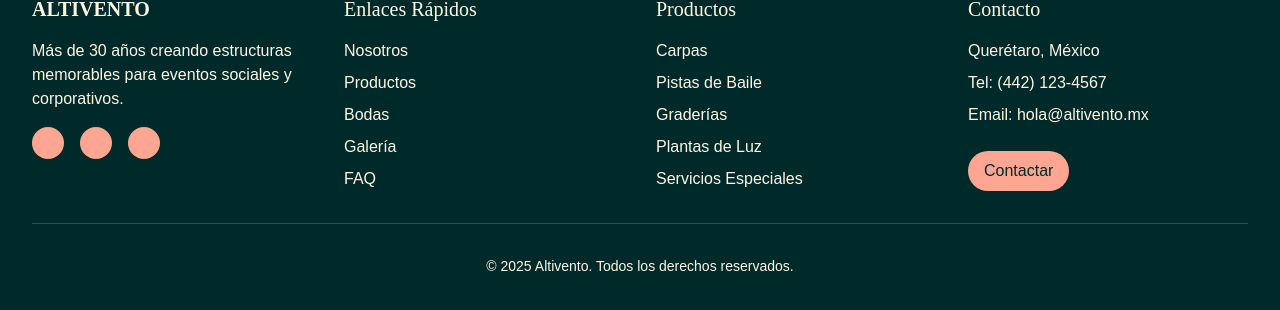
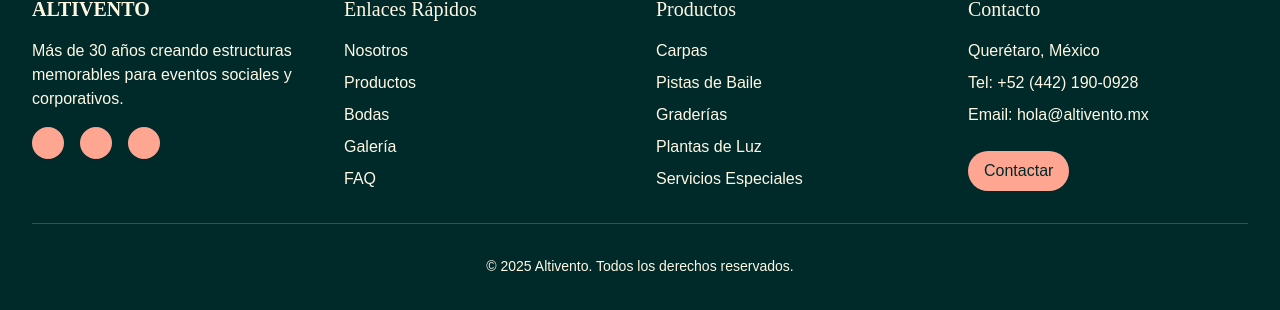
Before and after one commit to discofocx/symmetrical-invention, a Next.js app: page / in a window 1280 px wide. Shown: the part 4041-4351 px from the top of the page. Built offline with nearby package versions, Linux system fonts and the light colour scheme.

Commit message:
Implement site wide config

```diff
--- a/src/components/layout/Footer.tsx
+++ b/src/components/layout/Footer.tsx
@@ -1,6 +1,7 @@
 // src/components/layout/Footer.tsx
 import Link from 'next/link';
 import { slugify } from '@/lib/content/products';
+import { siteConfig } from '@/config/site';
 
 export const Footer = () => {
   const currentYear = new Date().getFullYear();
@@ -13,13 +14,25 @@
           <div>
             <h3 className="font-boska font-bold text-xl mb-4">ALTIVENTO</h3>
             <p className="mb-4">
-              Más de 30 años creando estructuras memorables para eventos sociales y corporativos.
+              {siteConfig.description}
             </p>
             <div className="flex space-x-4">
-              {/* Social media links would go here */}
-              <span className="w-8 h-8 bg-peach rounded-full"></span>
-              <span className="w-8 h-8 bg-peach rounded-full"></span>
-              <span className="w-8 h-8 bg-peach rounded-full"></span>
+              {/* Social media links */}
+              {siteConfig.social.facebook && (
+                <a href={siteConfig.social.facebook} target="_blank" rel="noopener noreferrer" className="w-8 h-8 bg-peach rounded-full flex items-center justify-center">
+                  <span className="sr-only">Facebook</span>
+                </a>
+              )}
+              {siteConfig.social.instagram && (
+                <a href={siteConfig.social.instagram} target="_blank" rel="noopener noreferrer" className="w-8 h-8 bg-peach rounded-full flex items-center justify-center">
+                  <span className="sr-only">Instagram</span>
+                </a>
+              )}
+              {siteConfig.social.youtube && (
+                <a href={siteConfig.social.youtube} target="_blank" rel="noopener noreferrer" className="w-8 h-8 bg-peach rounded-full flex items-center justify-center">
+                  <span className="sr-only">YouTube</span>
+                </a>
+              )}
             </div>
           </div>
 
@@ -51,9 +64,9 @@
           <div>
             <h3 className="font-boska text-xl mb-4">Contacto</h3>
             <address className="not-italic">
-              <p className="mb-2">Querétaro, México</p>
-              <p className="mb-2">Tel: (442) 123-4567</p>
-              <p className="mb-2">Email: hola@altivento.mx</p>
+              <p className="mb-2">{siteConfig.contact.address}</p>
+              <p className="mb-2">Tel: {siteConfig.contact.phone}</p>
+              <p className="mb-2">Email: {siteConfig.contact.email}</p>
             </address>
             <Link
               href="/contacto"
@@ -65,7 +78,7 @@
         </div>
 
         <div className="border-t border-cream/20 mt-8 pt-8 text-center text-sm">
-          <p>&copy; {currentYear} Altivento. Todos los derechos reservados.</p>
+          <p>&copy; {currentYear} {siteConfig.name}. Todos los derechos reservados.</p>
         </div>
       </div>
     </footer>
--- a/src/components/ui/WhatsAppButton.tsx
+++ b/src/components/ui/WhatsAppButton.tsx
@@ -2,15 +2,16 @@
 'use client';
 
 import { useState, useEffect } from 'react';
+import { siteConfig } from '@/config/site';
 
 interface WhatsAppButtonProps {
-  phoneNumber: string;
+  phoneNumber?: string;
   message?: string;
 }
 
 export const WhatsAppButton: React.FC<WhatsAppButtonProps> = ({
-  phoneNumber,
-  message = "Hola, estoy interesado en sus servicios para un evento."
+  phoneNumber = siteConfig.contact.whatsapp,
+  message = siteConfig.whatsapp.defaultMessage
 }) => {
   const [isVisible, setIsVisible] = useState(false);
 
--- /dev/null
+++ b/src/config/site.ts
@@ -0,0 +1,30 @@
+/**
+ * Global site configuration
+ * Contains values that are used throughout the site
+ */
+
+export const siteConfig = {
+  name: "Altivento",
+  description: "Más de 30 años creando estructuras memorables para eventos sociales y corporativos.",
+  contact: {
+    phone: "+52 (442) 190-0928",
+    email: "hola@altivento.mx",
+    whatsapp: "524421900928", // International format for Mexico (+52) + area code + number
+    address: "Querétaro, México"
+  },
+  social: {
+    facebook: "https://facebook.com/altivento.mx",
+    instagram: "https://instagram.com/altivento.mx",
+    youtube: "https://youtube.com/@altivento"
+  },
+  email: {
+    formSubmission: {
+      from: "noreply@altivento.mx",
+      to: "erica@altivento.mx", // Primary recipient for form submissions
+      cc: "gerardo@altivento.mx" // Secondary recipient
+    }
+  },
+  whatsapp: {
+    defaultMessage: "Hola, estoy interesado en sus servicios para un evento."
+  }
+};
```
